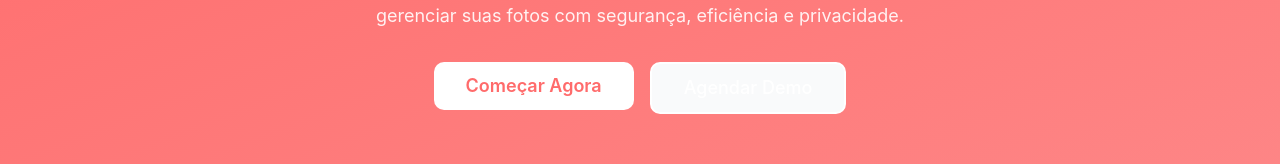
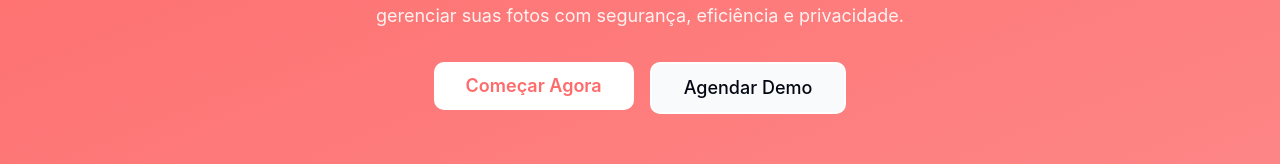
Before and after one commit to RogerEliel/evento-clique-digital, a React (Vite) app: page /features in a window 1280 px wide. Shown: the part 4679-4843 px from the top of the page. Built offline with nearby package versions, Linux system fonts and the light colour scheme.

Commit message:
Visual edit in Lovable
Edited UI in Lovable

```diff
--- a/src/pages/Features.tsx
+++ b/src/pages/Features.tsx
@@ -225,7 +225,7 @@ const Features = () => {
                 <Button className="bg-white text-modern-coral hover:bg-white/90 font-semibold py-6 px-8 text-lg">
                   Começar Agora
                 </Button>
-                <Button variant="outline" className="border-2 border-white text-white hover:bg-white/10 py-6 px-8 text-lg">
+                <Button variant="outline" className="border-2 border-white hover:bg-white/10 py-6 px-8 text-lg text-gray-950">
                   Agendar Demo
                 </Button>
               </div>
```
